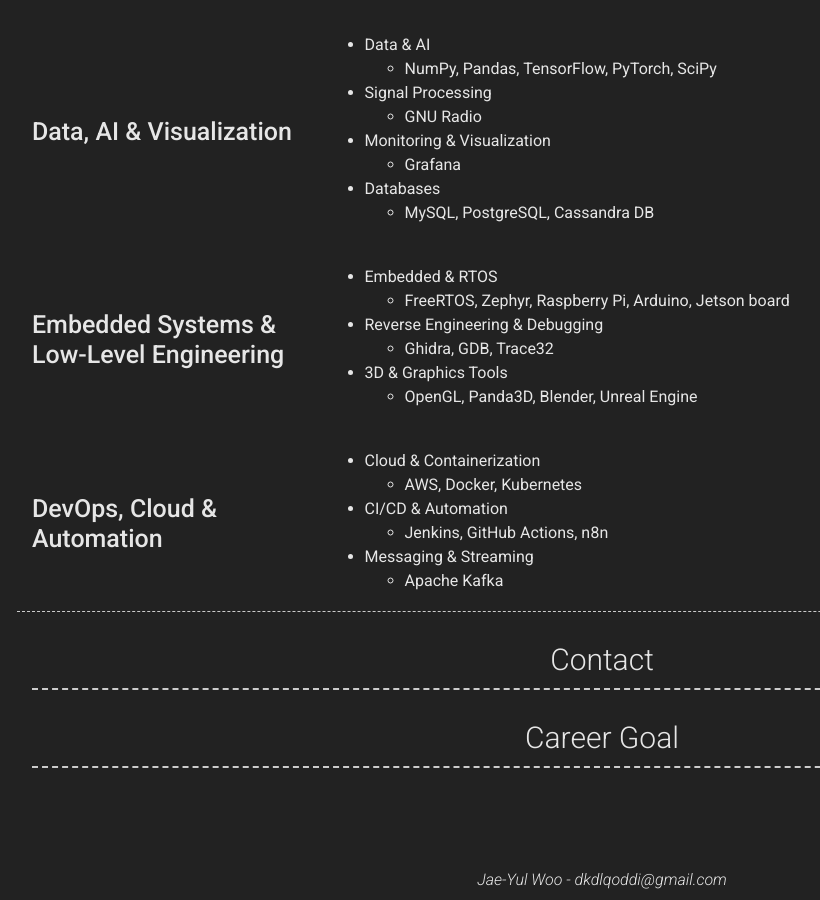
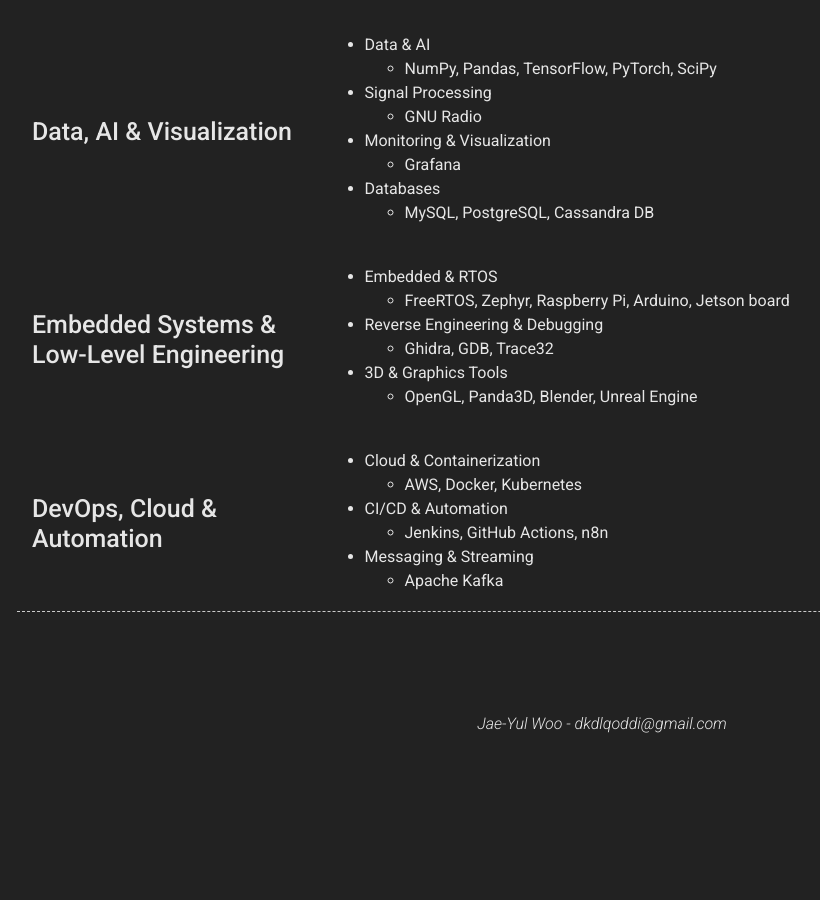
Before and after one commit to dkdlqoddi/dkdlqoddi.github.io, a Jekyll site: the page built from index.md, in a window 1280 px wide and 900 px high, scrolled down 2900 px. Shown: the whole window, without its empty margins (38-858 px from the left). Built offline with Jekyll 4.4.1, drawn with Linux system fonts in a browser that asks for light colours; nearby versions of some CDN libraries; after the commit the page ends 3644 px from its top, so only the background shows below that.

Commit message:
Remove unused sections
Signed-off-by: Jae-Yul Woo <dkdlqoddi@naver.com>

```diff
--- a/_config.yml
+++ b/_config.yml
@@ -220,10 +220,6 @@
             - Jenkins, GitHub Actions, n8n
           - Messaging & Streaming
             - Apache Kafka
-  - title: Contact
-    layout: list
-  - title: Career Goal
-    layout: list
 
 
 # Footer
```
